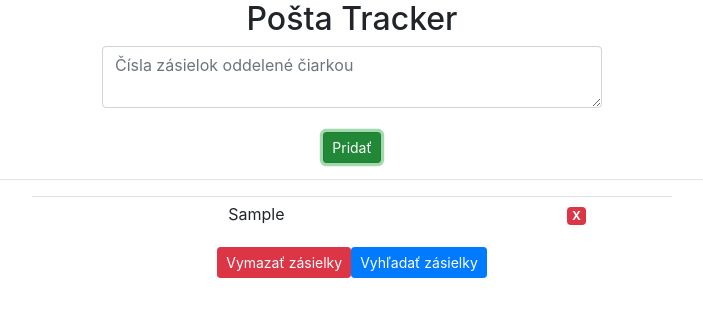
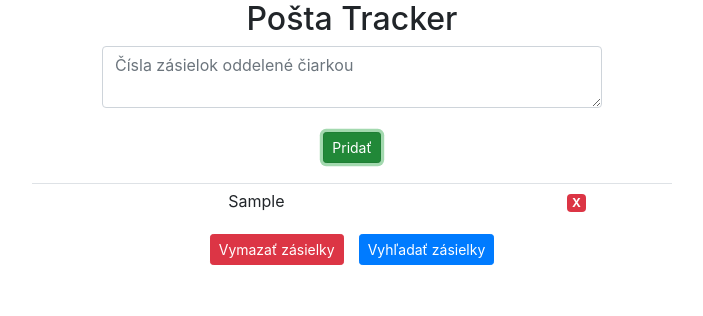
Before and after one commit to johnathan-codes/posta-tracker, a React (Create React App) app: page / in a window 1280 px wide. Both pictures are taken after typing "Sample" into the empty fields and a click on the button "Pridať". Shown: the top 316 px of the page, without its empty margins (288-991 px from the left). Built offline with nearby package versions, Linux system fonts and the light colour scheme.

Commit message:
api update, small design changes

```diff
--- a/src/App.js
+++ b/src/App.js
@@ -39,25 +39,26 @@ const App = () => {
     if (item.events.length > 0 && item.events[item.events.length - 1].post !== undefined) {
       return 'Zásielka uložená na pošte: ' + item.events[item.events.length - 1].post.name
     } else if (item.events.length > 0) {
-      return item.events[item.events.length - 1].desc.sk
+      return item.events[0].desc.sk
     } else return 'Zásielka nenájdená'
   }
 
   const getPostaResponse = () => {
-    let urlString = 'https://api.posta.sk/private/search?q='
+    let urlString = 'https://api.posta.sk/private/web/track?q='
     parcelsToFind.forEach((element) => {
       urlString += element.parcel + ','
     })
-    urlString += '&m=tnt'
+    urlString += '&mmpc=1'
     fetch(urlString)
       .then((data) => data.json())
       .then((response) => {
         let tempArray = []
         response.parcels.forEach((item) => {
           let temp = parcelsToFind.find((elem) => {
-            return elem.parcel === item.number
+            return elem.parcel === item.barcode
           })
 
+          if (!temp) return
           temp.response = formatResponse(item)
           tempArray.push(temp)
         })
@@ -112,19 +113,20 @@ const App = () => {
           Pridať
         </Button>
       </Form>
-      <hr />
 
       {parcelsToFind.length > 0 && (
-        <div>
+        <div style={{ paddingTop: '20px' }}>
           <Table size="sm" style={{ textAlign: 'center', maxWidth: '50%' }}>
             <ParcelsToFind parcelsToFind={parcelsToFind} removeOne={removeOne} />
           </Table>
+          <div style={{ display: 'flex', justifyContent: 'center', columnGap: '15px' }}>
             <Button onClick={deleteParcelsToFind} color="danger" size="sm">
               Vymazať zásielky
             </Button>
             <Button onClick={getPostaResponse} color="primary" size="sm">
               Vyhľadať zásielky
             </Button>
+          </div>
           {checked && <PackageResults parcelsData={parcelsToFind} />}
         </div>
       )}
--- a/src/components/packageResults.js
+++ b/src/components/packageResults.js
@@ -3,6 +3,7 @@ import { Table } from 'reactstrap'
 
 const PackageResults = ({ parcelsData }) => {
   return (
+    <div style={{ paddingTop: '20px' }}>
       <Table bordered size="sm" responsive style={{ textAlign: 'center', maxWidth: '60%' }}>
         <thead>
           <tr>
@@ -21,6 +22,7 @@ const PackageResults = ({ parcelsData }) => {
           })}
         </tbody>
       </Table>
+    </div>
   )
 }
 
```
Lines whose indentation alone changed are shown as unchanged.
